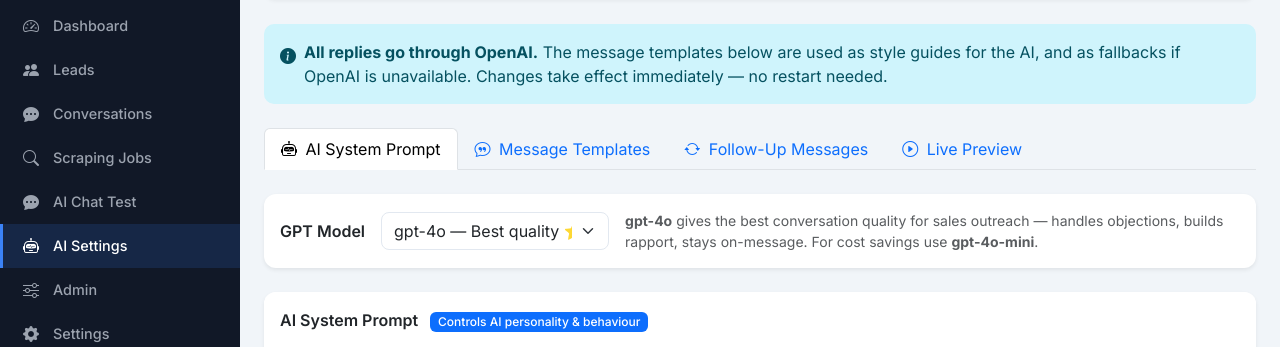
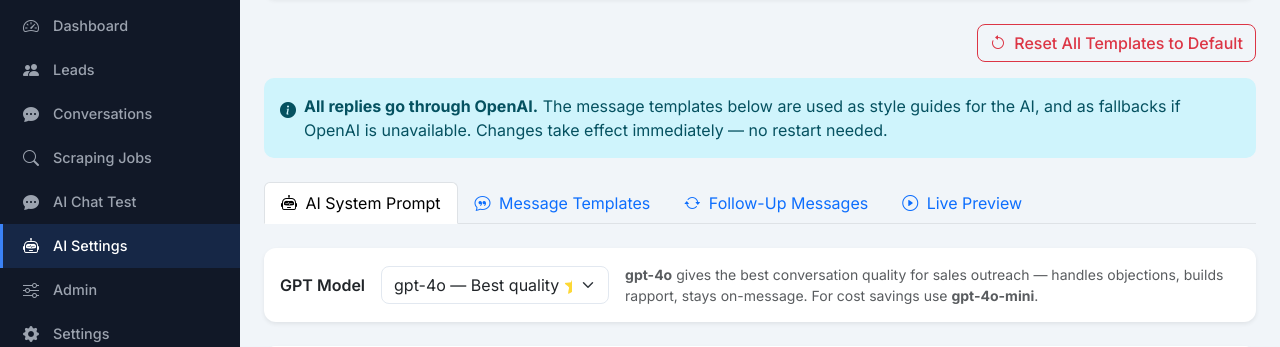
Before and after one commit to MOsaidJutt/webreach-outreach, a Flask app: page /conversation-settings in a window 1280 px wide. Shown: the part 79-426 px from the top of the page. Run offline with Flask 3, Linux system fonts and the light colour scheme.

Commit message:
Add Reset All Defaults button to conversation settings

```diff
--- a/routes/admin.py
+++ b/routes/admin.py
@@ -66,6 +66,17 @@ def reset_default():
         return jsonify({"error": "Unknown key"}), 400
     AppSettings.set(key, default)
     return jsonify({"key": key, "value": default})
+
+
+@admin_bp.route("/reset-all-defaults", methods=["POST"])
+def reset_all_defaults():
+    """Force-reset ALL settings to their default values."""
+    from models import AppSettings
+    count = 0
+    for key, val in AppSettings.DEFAULTS.items():
+        AppSettings.set(key, val)
+        count += 1
+    return jsonify({"message": f"Reset {count} settings to defaults"})
 
 
 @admin_bp.route("/test-ghl", methods=["GET"])
--- a/templates/conversation_settings.html
+++ b/templates/conversation_settings.html
@@ -3,6 +3,12 @@
 {% block page_title %}AI Conversation Settings{% endblock %}
 
 {% block content %}
+
+<div class="d-flex justify-content-end mb-3">
+  <button class="btn btn-outline-danger" onclick="resetAllDefaults()">
+    <i class="bi bi-arrow-counterclockwise me-1"></i> Reset All Templates to Default
+  </button>
+</div>
 
 <div class="alert alert-info d-flex gap-2 mb-4">
   <i class="bi bi-info-circle-fill flex-shrink-0 mt-1"></i>
@@ -229,6 +235,13 @@ function showTab(tab) {
   });
 }
 
+async function resetAllDefaults() {
+  if (!confirm("Reset ALL message templates and system prompt to the latest defaults? Your customisations will be overwritten.")) return;
+  const data = await api("POST", "/api/admin/reset-all-defaults");
+  showToast(data.message);
+  await loadAllSettings();
+}
+
 async function loadAllSettings() {
   const data = await api("GET", "/api/admin/settings");
   settings = data.settings;
```
